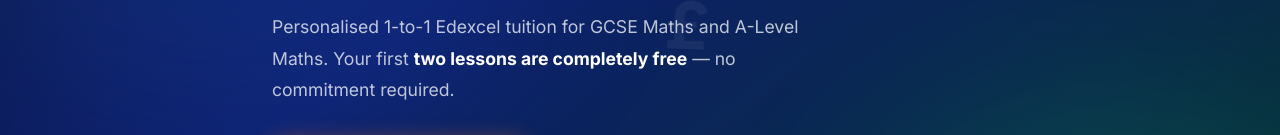
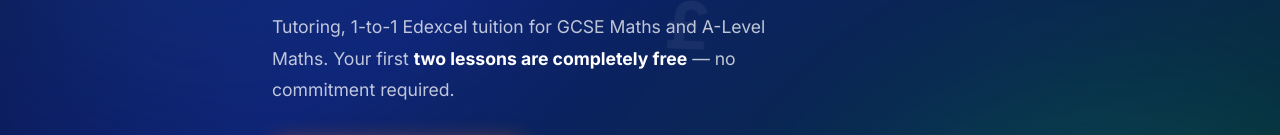
Before and after one commit to M-Tutoring/M-Tutoring, a plain HTML site: page index.html in a window 1280 px wide. Shown: the part 482-617 px from the top of the page. Drawn offline with nearby package versions, Linux system fonts and the light colour scheme.

Commit message:
Changing personalised

```diff
--- a/index.html
+++ b/index.html
@@ -62,7 +62,7 @@
       <span class="badge badge-orange">&#x1F393; Male Students Only</span>
     </div>
     <h1>Maths <br><span class="text-grad">Tutoring</span></h1>
-    <p class="hero-desc">Personalised 1-to-1 Edexcel tuition for GCSE Maths and A-Level Maths. Your first <strong>two lessons are completely free</strong> &mdash; no commitment required.</p>
+    <p class="hero-desc">Tutoring, 1-to-1 Edexcel tuition for GCSE Maths and A-Level Maths. Your first <strong>two lessons are completely free</strong> &mdash; no commitment required.</p>
     <div class="hero-btns">
       <a href="#apply" class="btn-primary">Start with 2 Free Lessons</a>
       <a href="#pricing" class="btn-outline">View Pricing &rarr;</a>
```
